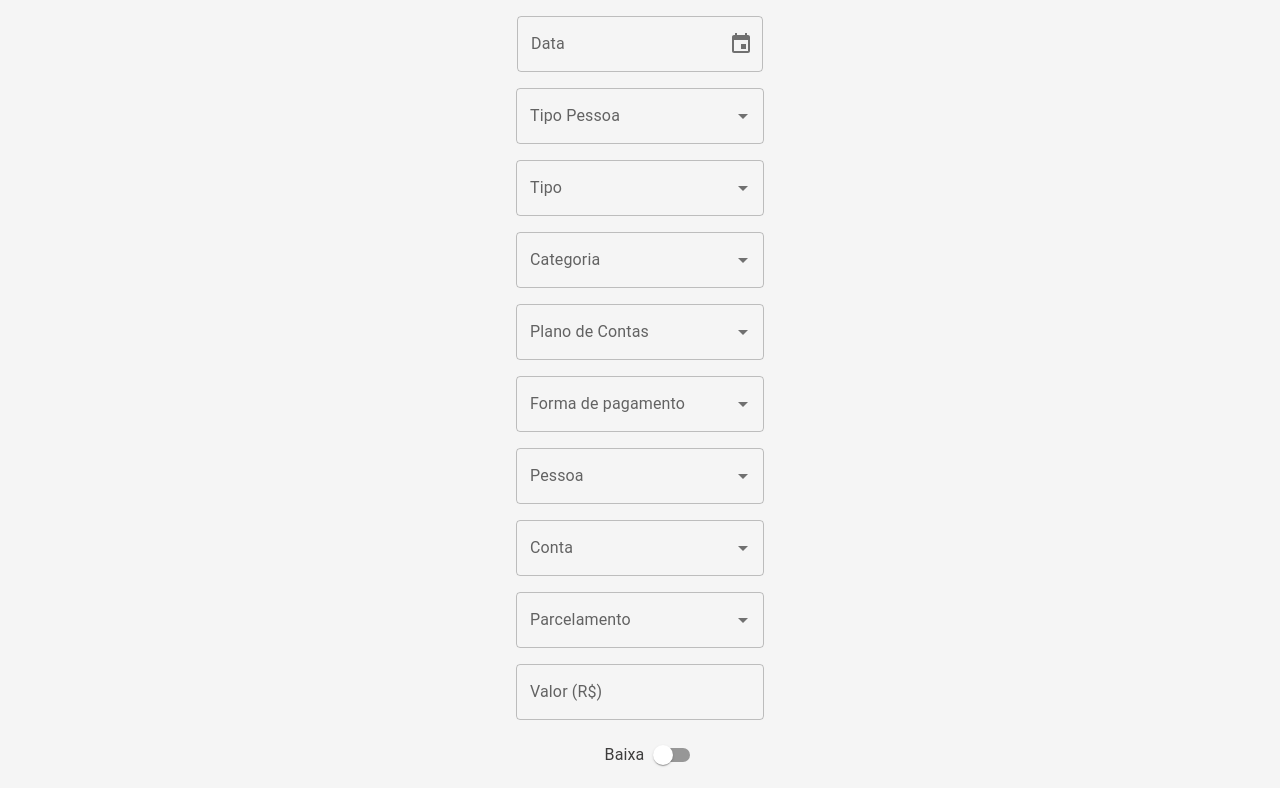
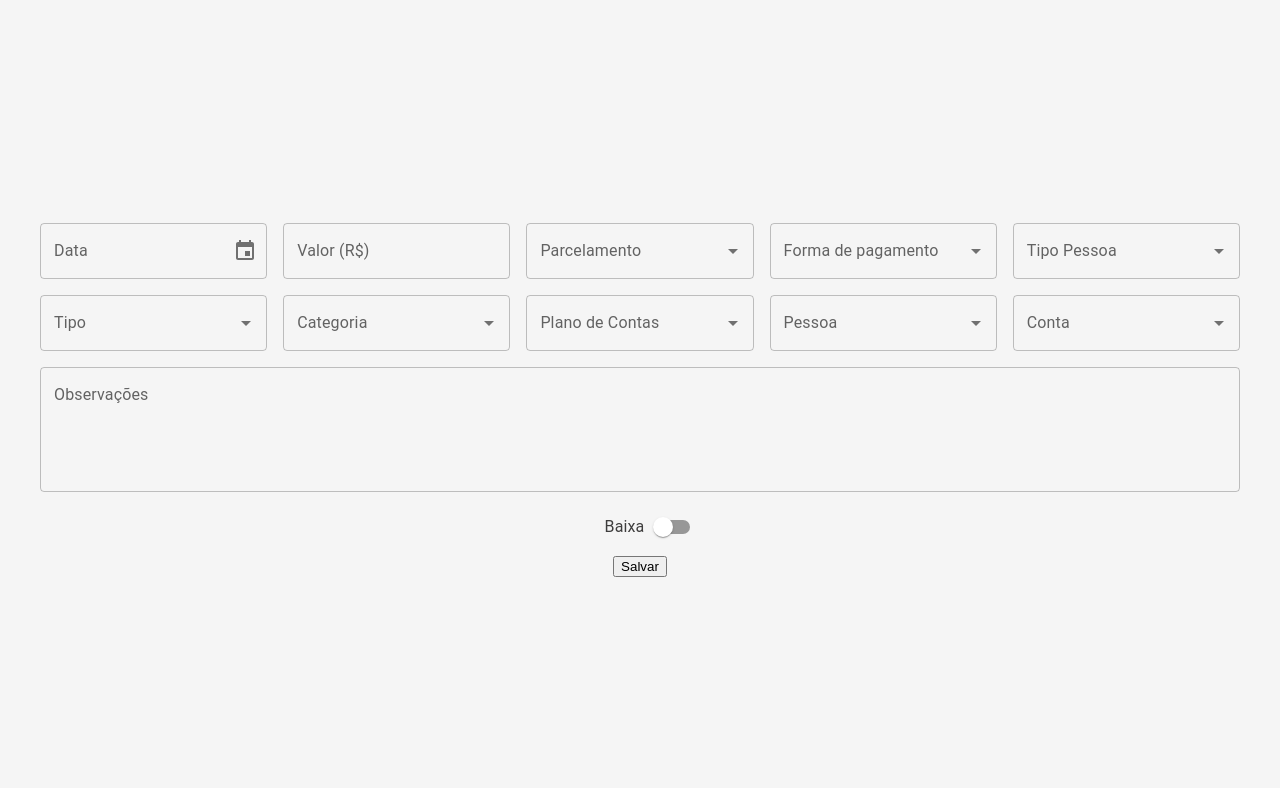
Before and after one commit to ramosplanilhas-ops/react-apps-script-modal, a React (Create React App) app in the folder frontend/: page / in a window 1280 px wide. Shown: the top 788 px of the page. Built offline with nearby package versions, Linux system fonts and the light colour scheme.

Commit message:
Campos organizados em grid

```diff
--- a/frontend/src/App.css
+++ b/frontend/src/App.css
@@ -36,3 +36,7 @@
     transform: rotate(360deg);
   }
 }
+
+.MuiFormControl-root {
+  width: 100% !important;
+}
--- a/frontend/src/components/Form.js
+++ b/frontend/src/components/Form.js
@@ -1,16 +1,12 @@
 import React, { useState } from 'react';
 import { DatePicker } from '@mui/x-date-pickers/DatePicker';
 import {
+  Grid,
   TextField,
   Autocomplete,
-  FormControl,
-  InputLabel,
-  Select,
-  MenuItem,
+  FormControlLabel,
   Switch,
-  FormControlLabel,
 } from '@mui/material';
-import { Box } from '@mui/system';
 
 function Form() {
   const [dataLancamento, setDataLancamento] = useState(null);
@@ -24,7 +20,6 @@ function Form() {
   const [conta, setConta] = useState(null);
   const [parcelamento, setParcelamento] = useState(null);
   const [baixa, setBaixa] = useState(false);
-  // Novo estado para o campo Observações
   const [observacoes, setObservacoes] = useState('');
 
   const tiposPessoa = [
@@ -47,7 +42,6 @@ function Form() {
   const handleValorChange = (event) => {
     const inputValue = event.target.value;
     const regex = /^\d*[,]?\d{0,2}$/;
-
     if (regex.test(inputValue) || inputValue === '') {
       setValor(inputValue);
     }
@@ -63,16 +57,51 @@ function Form() {
 
   return (
     <form>
-      <Box sx={{ my: 2 }}>
+      <Grid container spacing={2} marginLeft={5} marginRight={5}>
+        {/* Linha 1: 4 campos */}
+        <Grid item size={{ xs:6, md:2.4}}>
           <DatePicker
             label="Data"
             value={dataLancamento}
             onChange={(newValue) => setDataLancamento(newValue)}
             format="DD/MM/YYYY"
+            renderInput={(params) => <TextField {...params} fullWidth/>}
           />
-      </Box>
+        </Grid>
+        <Grid item size={{ xs:6, md:2.4}}>
+          <TextField
+            fullWidth
+            label="Valor (R$)"
+            name="valor"
+            value={valor}
+            onChange={handleValorChange}
+          />
+        </Grid>
+        <Grid item size={{ xs:6, md:2.4}}>
+          <Autocomplete
+            disablePortal
+            id="parcelamento-autocomplete"
+            options={tiposParcelamento}
+            onChange={(event, newValue) => {
+              setParcelamento(newValue);
+            }}
+            renderInput={(params) => <TextField {...params} label="Parcelamento" fullWidth />}
+          />
+        </Grid>
+        <Grid item size={{ xs:6, md:2.4}}>
+          <Autocomplete
+            disablePortal
+            id="forma-pagamento-autocomplete"
+            options={formasPagamento}
+            onChange={(event, newValue) => {
+              setFormaPagamento(newValue);
+            }}
+            renderInput={(params) => <TextField {...params} label="Forma de pagamento" fullWidth />}
+          />
+        </Grid>
 
-      <Box sx={{ my: 2 }}>
+        {/* Linha 2: 4 campos */}
+        <Grid item size={{ xs:6, md:2.4}}>
           <Autocomplete
             disablePortal
             id="tipo-pessoa-autocomplete"
@@ -80,11 +109,10 @@ function Form() {
             onChange={(event, newValue) => {
               setTipoPessoa(newValue);
             }}
-          renderInput={(params) => <TextField {...params} label="Tipo Pessoa" />}
+            renderInput={(params) => <TextField {...params} label="Tipo Pessoa" fullWidth />}
           />
-      </Box>
-
-      <Box sx={{ my: 2 }}>
+        </Grid>
+        <Grid item size={{ xs:6, md:2.4}}>
           <Autocomplete
             disablePortal
             id="tipo-autocomplete"
@@ -92,11 +120,10 @@ function Form() {
             onChange={(event, newValue) => {
               setTipoLancamento(newValue);
             }}
-          renderInput={(params) => <TextField {...params} label="Tipo" />}
+            renderInput={(params) => <TextField {...params} label="Tipo" fullWidth />}
           />
-      </Box>
-
-      <Box sx={{ my: 2 }}>
+        </Grid>
+        <Grid item size={{ xs:6, md:2.4}}>
           <Autocomplete
             disablePortal
             id="categoria-autocomplete"
@@ -104,11 +131,10 @@ function Form() {
             onChange={(event, newValue) => {
               setCategoria(newValue);
             }}
-          renderInput={(params) => <TextField {...params} label="Categoria" />}
+            renderInput={(params) => <TextField {...params} label="Categoria" fullWidth />}
           />
-      </Box>
-
-      <Box sx={{ my: 2 }}>
+        </Grid>
+        <Grid item size={{ xs:6, md:2.4}}>
           <Autocomplete
             disablePortal
             id="plano-de-contas-autocomplete"
@@ -116,23 +142,12 @@ function Form() {
             onChange={(event, newValue) => {
               setPlanoDeContas(newValue);
             }}
-          renderInput={(params) => <TextField {...params} label="Plano de Contas" />}
+            renderInput={(params) => <TextField {...params} label="Plano de Contas" fullWidth />}
           />
-      </Box>
+        </Grid>
 
-      <Box sx={{ my: 2 }}>
-        <Autocomplete
-          disablePortal
-          id="forma-pagamento-autocomplete"
-          options={formasPagamento}
-          onChange={(event, newValue) => {
-            setFormaPagamento(newValue);
-          }}
-          renderInput={(params) => <TextField {...params} label="Forma de pagamento" />}
-        />
-      </Box>
-
-      <Box sx={{ my: 2 }}>
+        {/* Linha 3: 2 campos */}
+        <Grid item size={{ xs:6, md:2.4}}>
           <Autocomplete
             disablePortal
             id="pessoa-autocomplete"
@@ -140,11 +155,10 @@ function Form() {
             onChange={(event, newValue) => {
               setPessoa(newValue);
             }}
-          renderInput={(params) => <TextField {...params} label="Pessoa" />}
+            renderInput={(params) => <TextField {...params} label="Pessoa" fullWidth />}
           />
-      </Box>
-
-      <Box sx={{ my: 2 }}>
+        </Grid>
+        <Grid item size={{ xs:6, md:2.4}}>
           <Autocomplete
             disablePortal
             id="conta-autocomplete"
@@ -152,33 +166,25 @@ function Form() {
             onChange={(event, newValue) => {
               setConta(newValue);
             }}
-          renderInput={(params) => <TextField {...params} label="Conta" />}
+            renderInput={(params) => <TextField {...params} label="Conta" fullWidth />}
           />
-      </Box>
+        </Grid>
 
-      <Box sx={{ my: 2 }}>
-        <Autocomplete
-          disablePortal
-          id="parcelamento-autocomplete"
-          options={tiposParcelamento}
-          onChange={(event, newValue) => {
-            setParcelamento(newValue);
-          }}
-          renderInput={(params) => <TextField {...params} label="Parcelamento" />}
+        {/* Linha 4: Observações (em largura total) */}
+        <Grid item size={{ xs:12 }}>
+          <TextField
+            label="Observações"
+            name="observacoes"
+            fullWidth
+            multiline
+            rows={4}
+            value={observacoes}
+            onChange={handleObservacoesChange}
           />
-      </Box>
+        </Grid>
 
-      <Box sx={{ my: 2 }}>
-        <TextField
-          label="Valor (R$)"
-          name="valor"
-          fullWidth
-          value={valor}
-          onChange={handleValorChange}
-        />
-      </Box>
-
-      <Box sx={{ my: 2 }}>
+        {/* Linha 5: Switch de Baixa (em largura total) */}
+        <Grid item size={{ xs:12 }}>
           <FormControlLabel
             control={
               <Switch
@@ -190,21 +196,8 @@ function Form() {
             label="Baixa"
             labelPlacement="start"
           />
-      </Box>
-
-      {/* Novo campo de texto Observações */}
-      <Box sx={{ my: 2 }}>
-        <TextField
-          label="Observações"
-          name="observacoes"
-          fullWidth
-          multiline
-          rows={4} // Inicia com 4 linhas, mas expande conforme a digitação
-          value={observacoes}
-          onChange={handleObservacoesChange}
-        />
-      </Box>
-
+        </Grid>
+      </Grid>
       <button type="submit">Salvar</button>
     </form>
   );
```
Lines whose indentation alone changed are shown as unchanged.
